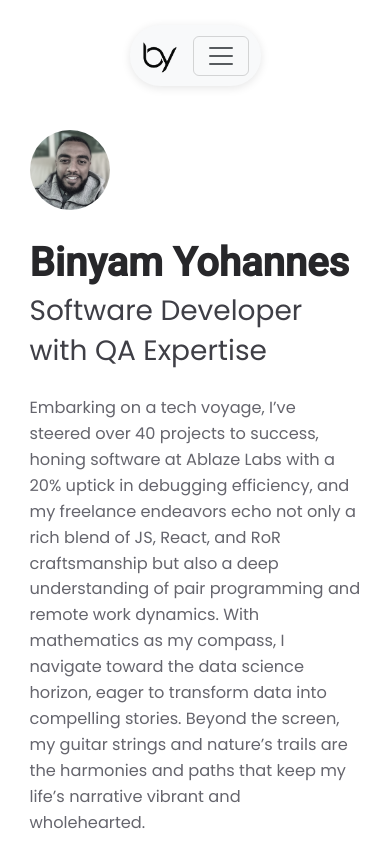
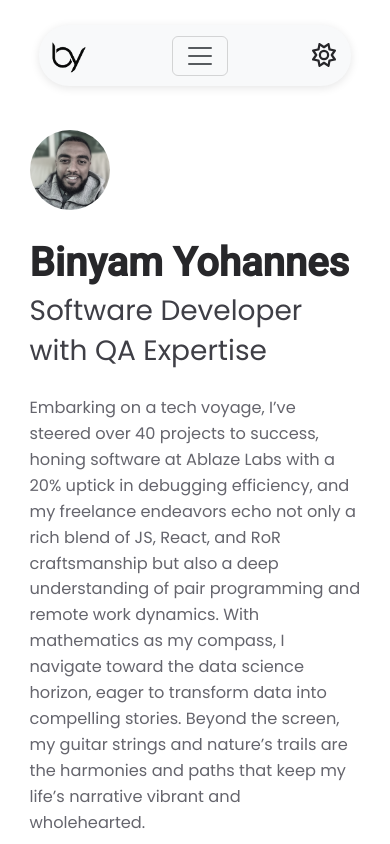
Before and after one commit to binyamolango/binyam_yohannes, a React (Create React App) app: page / in a window 390 px wide. Shown: the top 844 px of the page. Built offline with nearby package versions, Linux system fonts and the light colour scheme.

Commit message:
Add dark mood icon

```diff
--- a/src/components/common/navBar.jsx
+++ b/src/components/common/navBar.jsx
@@ -1,7 +1,10 @@
+/* eslint-disable jsx-a11y/anchor-is-valid */
 import React, { useState } from 'react';
 import { Link } from 'react-router-dom';
 import PropTypes from 'prop-types';
 import './styles/navBar.css';
+import { FontAwesomeIcon } from '@fortawesome/react-fontawesome';
+import { faSun } from '@fortawesome/free-regular-svg-icons';
 
 const NavBar = (props) => {
   const { active } = props;
@@ -73,6 +76,11 @@ const NavBar = (props) => {
                 </li>
               </ul>
             </div>
+            <div className="dark__mood">
+              <Link className="dark__mood__link">
+                <FontAwesomeIcon icon={faSun} />
+              </Link>
+            </div>
           </div>
         </nav>
       </div>
--- a/src/components/common/styles/navBar.css
+++ b/src/components/common/styles/navBar.css
@@ -19,10 +19,9 @@
   box-shadow: 0 2px 10px rgba(0, 0, 0, 0.1);
 }
 
-.nav-list {
+.navbar-nav {
   display: flex;
   justify-content: center;
-  gap: 1.25em;
   list-style: none;
   align-items: center;
 }
@@ -53,3 +52,31 @@
 .navbar__logo img {
   max-width: 100%;
 }
+
+.dark__mood {
+  font-size: 1.5rem;
+  margin: 0 0.125em 0 0.6em;
+}
+
+.dark__mood__link {
+  color: var(--primary-color);
+}
+
+@media (max-width: 991px) {
+  .navbar {
+    margin-left: 25%;
+    margin-right: 25%;
+    width: 80%;
+    text-align: center;
+    font-size: 1.25rem;
+  }
+
+  .show {
+    height: 25vh;
+  }
+
+  .navbar-nav {
+    gap: 1em;
+    margin-top: 1.25em;
+  }
+}
```
